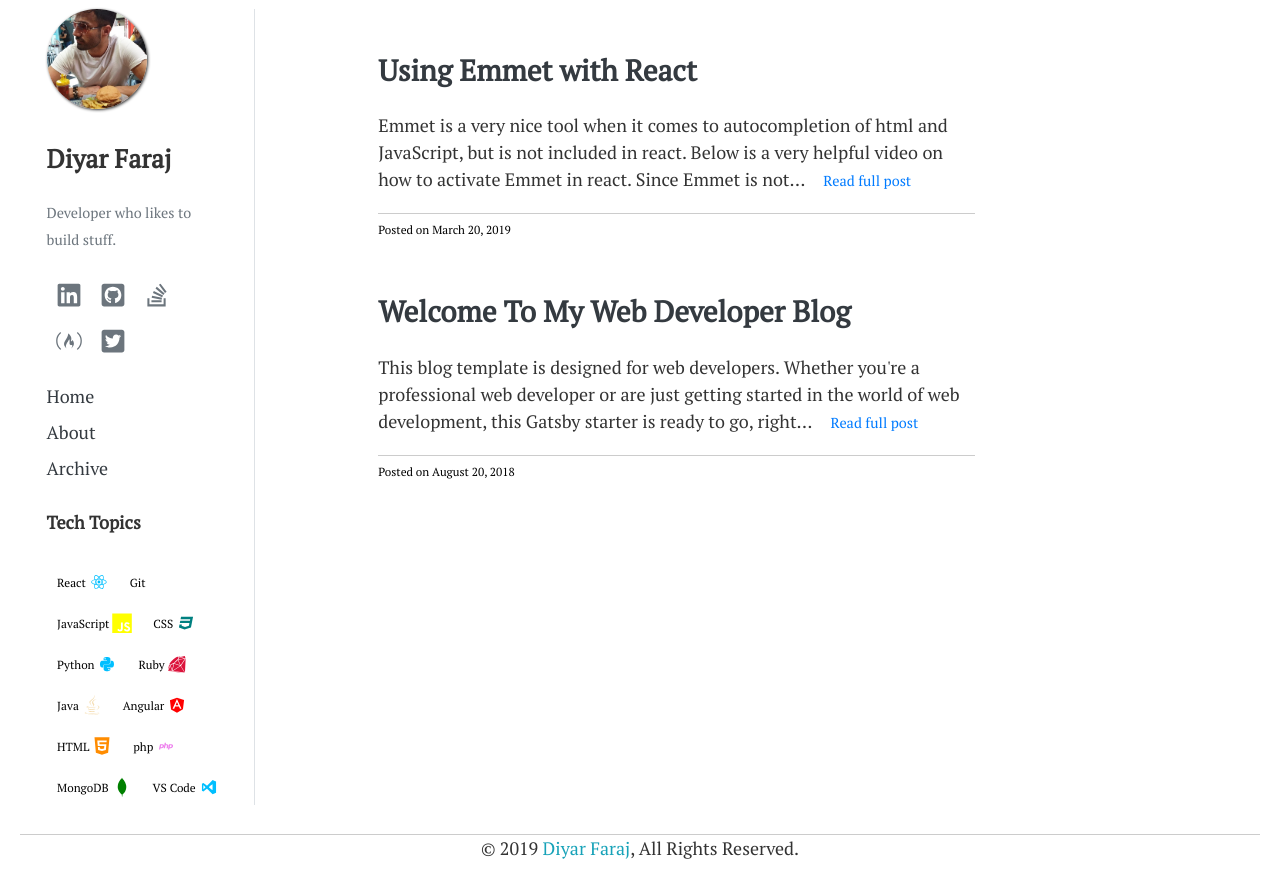
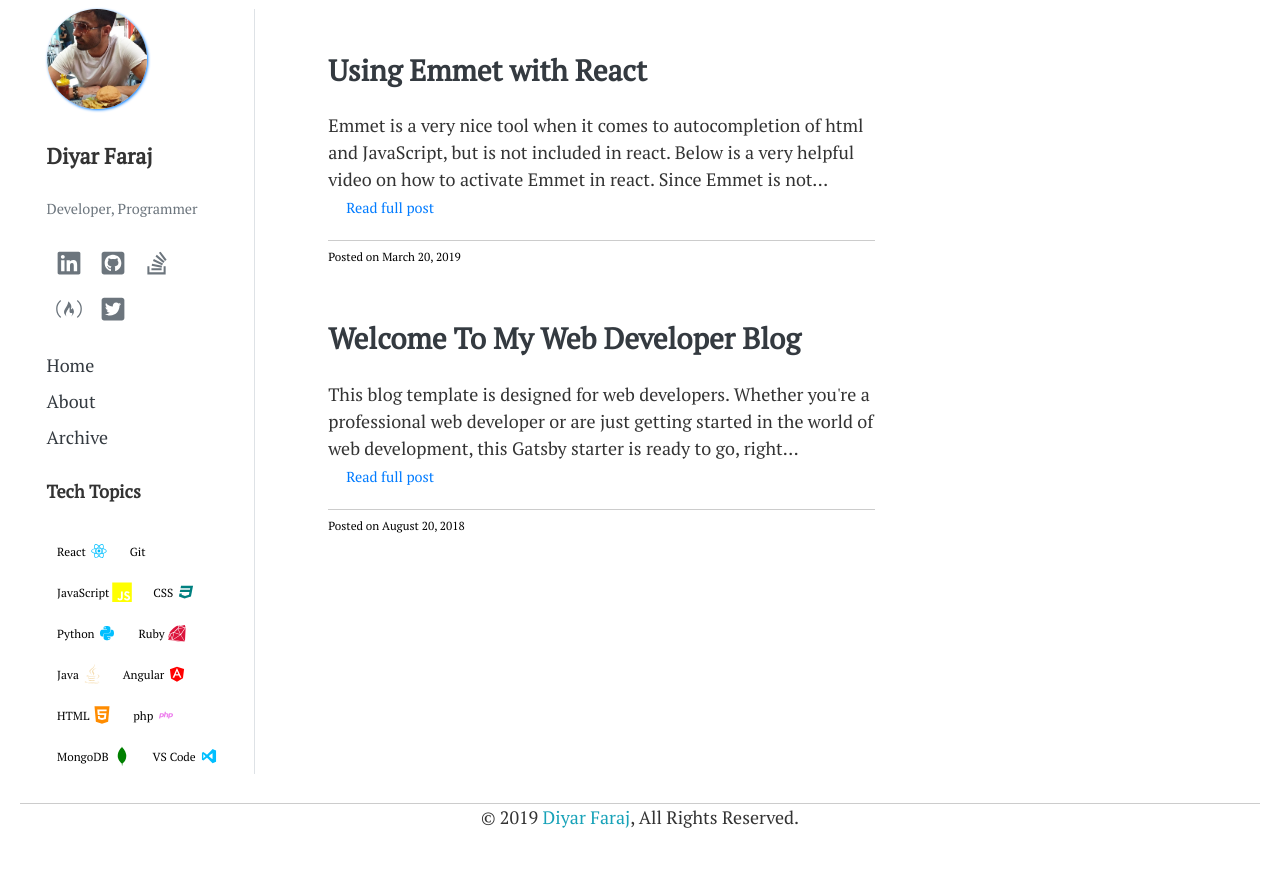
Before and after one commit to diyarfaraj/diyar-blog, a Gatsby site: page / in a window 1280 px wide. After the commit the page ends 857 px from the top, so only its background shows below. Built offline with nearby package versions, Linux system fonts and the light colour scheme; Gatsby itself is replaced by a stand-in of ours; a web font is replaced by a local one.

Commit message:
resposivness changes

```diff
--- a/config.js
+++ b/config.js
@@ -3,7 +3,7 @@
 module.exports = {
 	url: 'https://developer-diary.netlify.com',
 	title: "Diyar Faraj's Blog",
-	tagline: 'Developer who likes to build stuff.',
+	tagline: 'Developer, Programmer',
 	copyright: '© 2019 Diyar Faraj, All rights reserved',
 	author: {
 		name: 'Diyar Faraj',
@@ -106,6 +106,13 @@ module.exports = {
 			name: 'DiVisualstudio',
 			size: 20,
 			color: 'deepskyblue'
+		},
+		{
+			tag: 'other',
+			tech: 'Other',
+			name: 'Other',
+			size: 20,
+			color: 'black'
 		}
 	]
 };
--- a/src/components/sidebar/Bio.js
+++ b/src/components/sidebar/Bio.js
@@ -1,12 +1,15 @@
 import React from 'react';
 import './sidebar.css';
+import { Link } from 'gatsby';
 
 import diyar from '../../images/diyar-faraj.jpg';
 
 const Bio = ({ author, tagline }) => {
 	return (
 		<div className="bio-main w-75">
-			<img src={diyar} style={{ maxWidth: `100px` }} className="profile-img" alt="Diyar Faraj" />
+			<Link to="/">
+				<img src={diyar} style={{ maxWidth: `100px` }} className="profile-img" alt="Diyar Faraj" />
+			</Link>
 			<h3 className="mt-2 author-bio">{author}</h3>
 			<small className="text-muted">{tagline}</small>
 		</div>
--- a/src/components/sidebar/sidebar.css
+++ b/src/components/sidebar/sidebar.css
@@ -25,7 +25,7 @@ p {
 }
 
 .author-bio {
-  font-size: 2vw;
+  font-size: 1.7vw;
 }
 
 @media only screen and (max-width: 850px) {
--- a/src/pages/about.js
+++ b/src/pages/about.js
@@ -1,11 +1,11 @@
 import React from 'react';
 import Layout from '../components/layout';
 import SEO from '../components/seo';
-import { FaCheckCircle } from 'react-icons/fa';
+/* import { FaCheckCircle } from 'react-icons/fa'; */
 import './index.css';
 
 import Sidebar from '../components/sidebar/Sidebar';
-import TechTag from '../components/tags/TechTag';
+/* import TechTag from '../components/tags/TechTag'; */
 
 const AboutPage = (props) => {
 	return (
--- a/src/pages/index.css
+++ b/src/pages/index.css
@@ -9,12 +9,12 @@ p,
 }
 
 .post-list-main {
-  padding-right: 490px;
-  margin-left: -120px;
+  padding-right: 790px;
+  margin-left: -220px;
 }
 
 .sidebar {
-  width: 90%;
+  width: 80%;
 }
 
 hr {
@@ -32,8 +32,8 @@ hr {
 
 @media only screen and (max-width: 1280px) {
   .post-list-main {
-    padding-right: 270px;
-    margin-left: -70px;
+    padding-right: 370px;
+    margin-left: -120px;
   }
 
   .sidebar {
@@ -58,7 +58,7 @@ hr {
   }
 }
 
-@media only screen and (max-width: 376px) {
+@media only screen and (max-width: 576px) {
   .post-list-main {
     padding: 0px !important;
     margin-left: 0px;
```
